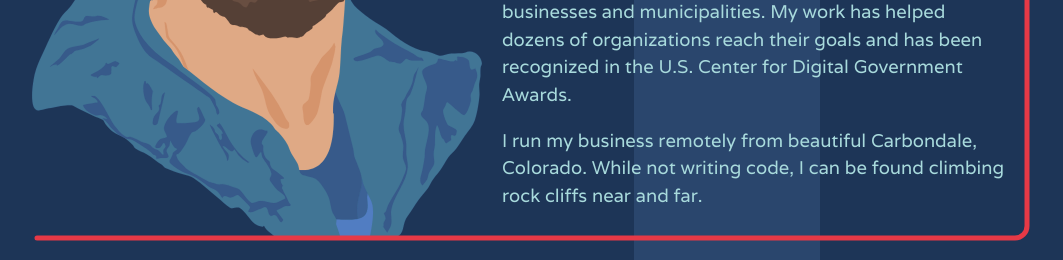
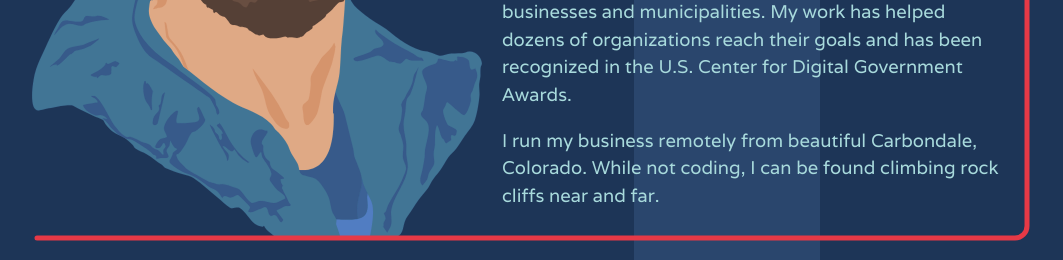
Before and after one commit to NickCalderone/developer-portfolio, a Nuxt app: page / in a window 1280 px wide. Shown: the part 2300-2560 px from the top of the page, without its empty margins (108-1171 px from the left). Built offline with nearby package versions, Linux system fonts and the light colour scheme.

Commit message:
small tweak to text

```diff
--- a/components/About.vue
+++ b/components/About.vue
@@ -165,7 +165,7 @@ export default {
 			</p>
 			<br>
 			<p>
-				I run my business remotely from beautiful Carbondale, Colorado. While not writing code, I can be found
+				I run my business remotely from beautiful Carbondale, Colorado. While not coding, I can be found
 				climbing rock cliffs near and far.
 			</p>
 		</div>
```
